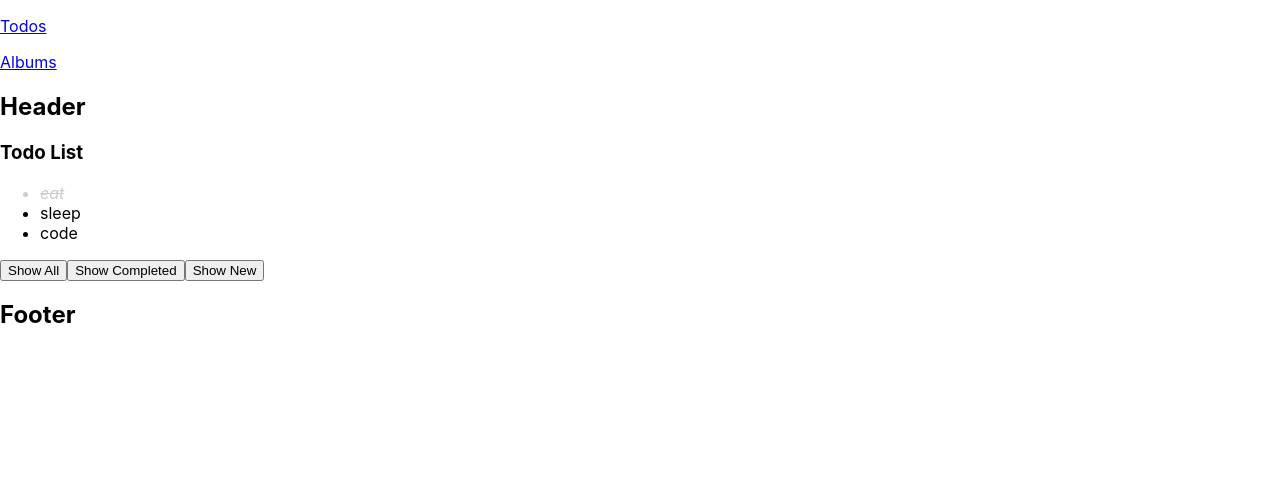
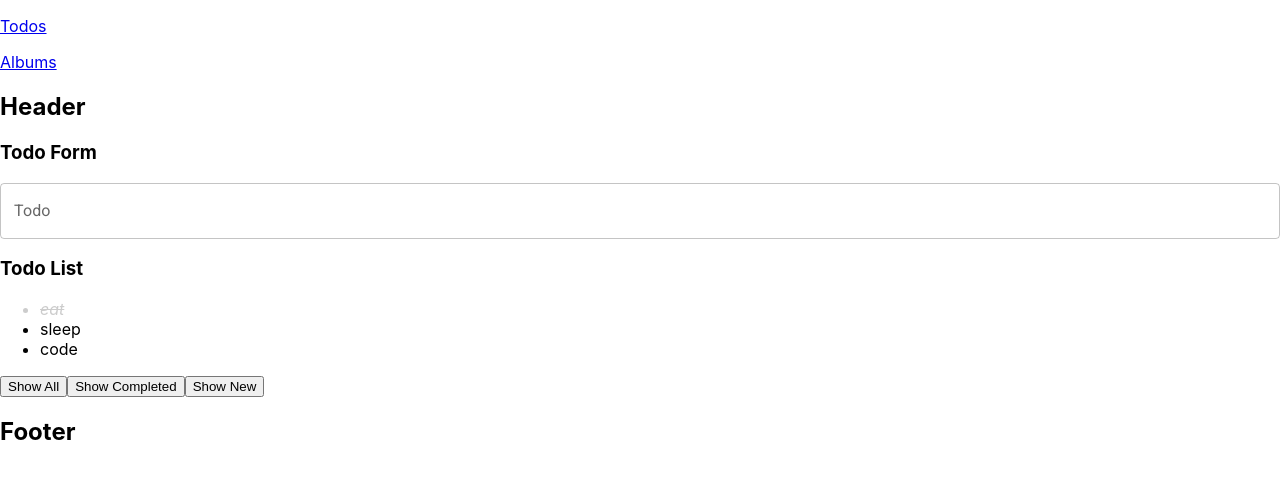
Before and after one commit to ncongduy/learn-react-easy-frontend, a React (Create React App) app: page /todos in a window 1280 px wide. Shown: the top 478 px of the page. Built offline with nearby package versions, Linux system fonts and the light colour scheme; no server answers.

Commit message:
lesson: setup react hook form

```diff
--- a/package.json
+++ b/package.json
@@ -5,6 +5,7 @@
   "dependencies": {
     "@emotion/react": "^11.7.0",
     "@emotion/styled": "^11.6.0",
+    "@hookform/resolvers": "^1.3.7",
     "@mui/icons-material": "^5.2.1",
     "@mui/material": "^5.2.3",
     "@testing-library/jest-dom": "^5.15.1",
@@ -15,6 +16,7 @@
     "query-string": "^7.0.1",
     "react": "^17.0.2",
     "react-dom": "^17.0.2",
+    "react-hook-form": "^6.15.8",
     "react-router-dom": "^5.3.0",
     "react-scripts": "4.0.3",
     "web-vitals": "^1.1.2"
--- a/src/App.js
+++ b/src/App.js
@@ -1,24 +1,24 @@
-import { useEffect } from 'react';
+// import { useEffect } from 'react';
 import { Redirect, Route, Switch } from 'react-router';
 import { Link } from 'react-router-dom';
-import productApi from './api/productApi';
+// import productApi from './api/productApi';
 import './App.css';
 import NotFound from './components/NotFound';
 import AlbumFeature from './features/Album';
 import TodoFeature from './features/Todo';
 
 function App() {
-  useEffect(() => {
-    const fetchProducts = async () => {
-      const params = {
-        _limit: 10,
-      };
-      const productList = await productApi.getAll(params);
-      console.log(productList);
-    };
+  // useEffect(() => {
+  //   const fetchProducts = async () => {
+  //     const params = {
+  //       _limit: 10,
+  //     };
+  //     const productList = await productApi.getAll(params);
+  //     console.log(productList);
+  //   };
 
-    fetchProducts();
-  }, []);
+  //   fetchProducts();
+  // }, []);
 
   return (
     <div>
--- /dev/null
+++ b/src/components/form-controls/InputField/index.jsx
@@ -0,0 +1,34 @@
+import { TextField } from '@mui/material';
+import PropTypes from 'prop-types';
+import React from 'react';
+import { Controller } from 'react-hook-form';
+
+InputField.propTypes = {
+  form: PropTypes.object.isRequired,
+  name: PropTypes.string.isRequired,
+
+  label: PropTypes.string,
+  disabled: PropTypes.bool,
+};
+
+InputField.defaultProps = {
+  label: '',
+  disabled: false,
+};
+
+function InputField(props) {
+  const { form, name, label, disabled } = props;
+
+  return (
+    <Controller
+      name={name}
+      control={form.control}
+      as={TextField}
+      fullWidth
+      label={label}
+      disabled={disabled}
+    />
+  );
+}
+
+export default InputField;
--- /dev/null
+++ b/src/features/Todo/components/TodoForm/index.jsx
@@ -0,0 +1,34 @@
+import PropTypes from 'prop-types';
+import React from 'react';
+import { useForm } from 'react-hook-form';
+import InputField from '../../../../components/form-controls/InputField';
+
+TodoForm.propTypes = {
+  onSubmit: PropTypes.func,
+};
+
+TodoForm.defaultProps = {
+  onSubmit: null,
+};
+
+function TodoForm(props) {
+  const { onSubmit } = props;
+
+  const form = useForm({
+    defaultValues: {
+      title: '',
+    },
+  });
+
+  function handleSubmit(values) {
+    console.log('Todo form: ', values);
+  }
+
+  return (
+    <form onSubmit={form.handleSubmit(handleSubmit)}>
+      <InputField name="title" label="Todo" form={form} />
+    </form>
+  );
+}
+
+export default TodoForm;
--- a/src/features/Todo/pages/ListPage/index.jsx
+++ b/src/features/Todo/pages/ListPage/index.jsx
@@ -1,6 +1,7 @@
 import queryString from 'query-string';
 import React, { useEffect, useMemo, useState } from 'react';
 import { useHistory, useLocation, useRouteMatch } from 'react-router-dom';
+import TodoForm from '../../components/TodoForm';
 import TodoList from '../../components/TodoList';
 
 ListPage.propTypes = {};
@@ -34,9 +35,9 @@
     return params.status || 'all';
   });
 
-  useEffect(() =>
-    console.log('location: ', location, 'history: ', history, 'match: ', match)
-  );
+  // useEffect(() =>
+  //   console.log('location: ', location, 'history: ', history, 'match: ', match)
+  // );
 
   useEffect(() => {
     const params = queryString.parse(location.search);
@@ -90,8 +91,15 @@
     [todoList, todoStatus]
   );
 
+  function handleTodoFormSubmit(values) {
+    console.log('Form submit: ', values);
+  }
+
   return (
     <div>
+      <h3>Todo Form</h3>
+      <TodoForm onSubmit={handleTodoFormSubmit} />
+
       <h3>Todo List</h3>
       <TodoList todoList={todoListRender} onTodoClick={handleTodoClick} />
 
```
Also changed, not shown: 1 other file (tests, documents, lock files or other folders).
